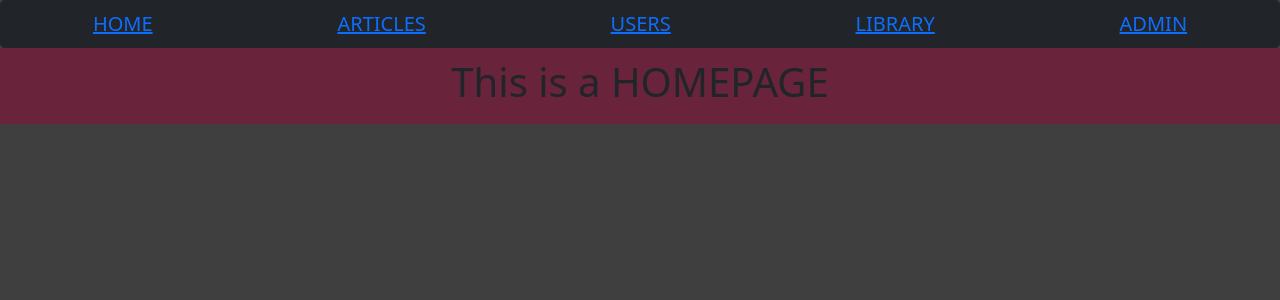
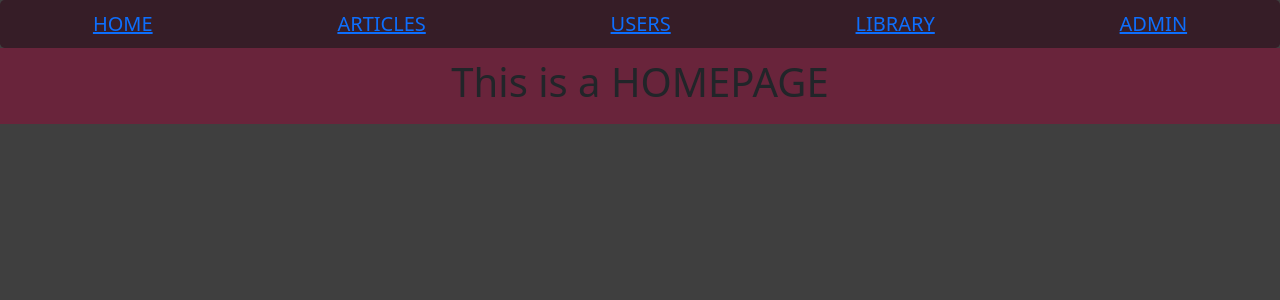
Before and after one commit to K-e-y-2-7/DJANGO, a Django app: page / in a window 1280 px wide. Shown: the top 300 px of the page. Run offline with Django 4.2, Linux system fonts and the light colour scheme.

Commit message:
create new templates

```diff
--- a/templates/base.html
+++ b/templates/base.html
@@ -11,17 +11,16 @@
     <nav>
         <div class="d-grid gap-2">
         <div class="btn-group" role="group" aria-label="Basic mixed styles example">
-            <button type="button" class="btn btn-dark btn-lg" ><a href="{% url 'homepage' %}"><div>HOME</div></a></button>
-            <button type="button" class="btn btn-dark btn-lg"><a href="{% url 'articles' %}"><div>ARTICLES</div></a></button>
-            <button type="button" class="btn btn-dark btn-lg"><a href="{% url 'users' %}"><div>USERS</div></a></button>
-            <button type="button" class="btn btn-dark btn-lg"><a href="{% url 'library' %}"><div>LIBRARY</div></a></button>
-            <button type="button" class="btn btn-dark btn-lg"><a href="/admin/"><div>ADMIN</div></a></button>
+            <button type="button" class="btn btn-lg" style="background-color: rgb(54, 29, 39)" ><a href="{% url 'homepage' %}"><div>HOME</div></a></button>
+            <button type="button" class="btn btn-lg" style="background-color: rgb(54, 29, 39)"><a href="{% url 'articles' %}"><div>ARTICLES</div></a></button>
+            <button type="button" class="btn btn-lg" style="background-color: rgb(54, 29, 39)"><a href="{% url 'users' %}"><div>USERS</div></a></button>
+            <button type="button" class="btn btn-lg" style="background-color: rgb(54, 29, 39)"><a href="{% url 'library' %}"><div>LIBRARY</div></a></button>
+            <button type="button" class="btn btn-lg" style="background-color: rgb(54, 29, 39)"><a href="/admin/"><div>ADMIN</div></a></button>
         </div>
         </div>
     </nav>
 <div style=" background-color: rgb(0, 0, 0)">
     {% block content %}
-
     {% endblock %}
 </div>
 </body>
```
Also changed, not shown: templates/archive_article.html (added, +9 -0 lines), templates/archive_articles.html (added, +9 -0 lines), templates/article.html (added, +9 -0 lines).
